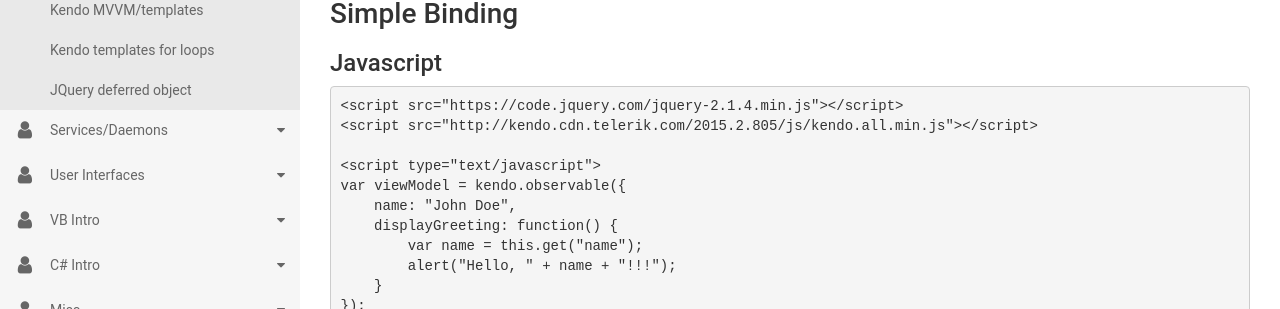
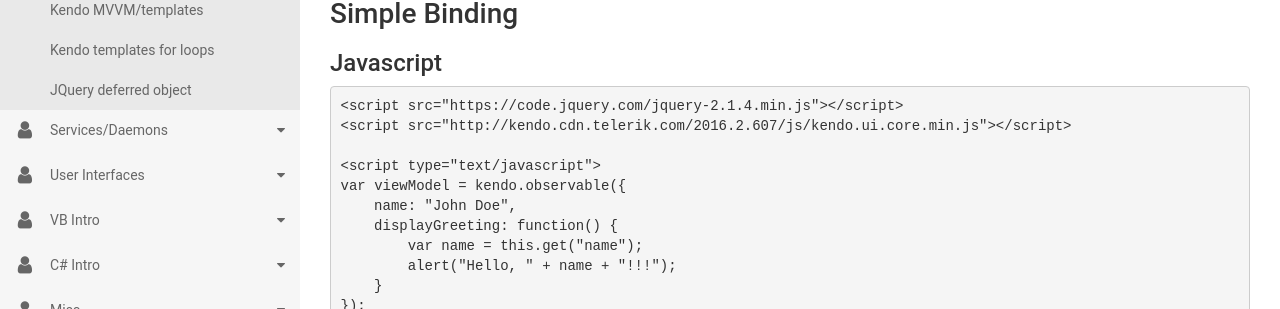
Before and after one commit to majorsilence/Dev, a Jekyll site: the page built from docs/Javascript/kendo-mvvm.md, in a window 1280 px wide and 900 px high. Shown: the part 215-524 px from the top of the window. Built offline with Jekyll 4.4.1, drawn with Linux system fonts in a browser that asks for light colours; nearby versions of some CDN libraries; some of the changed lines change nothing that is shown.

Commit message:
Update kendo-mvvm.md

````diff
--- a/docs/Javascript/kendo-mvvm.md
+++ b/docs/Javascript/kendo-mvvm.md
@@ -17,7 +17,7 @@
 ### Javascript
 ```javascript
 <script src="https://code.jquery.com/jquery-2.1.4.min.js"></script>
-<script src="http://kendo.cdn.telerik.com/2015.2.805/js/kendo.all.min.js"></script>
+<script src="http://kendo.cdn.telerik.com/2016.2.607/js/kendo.ui.core.min.js"></script>
 
 <script type="text/javascript">
 var viewModel = kendo.observable({
````
